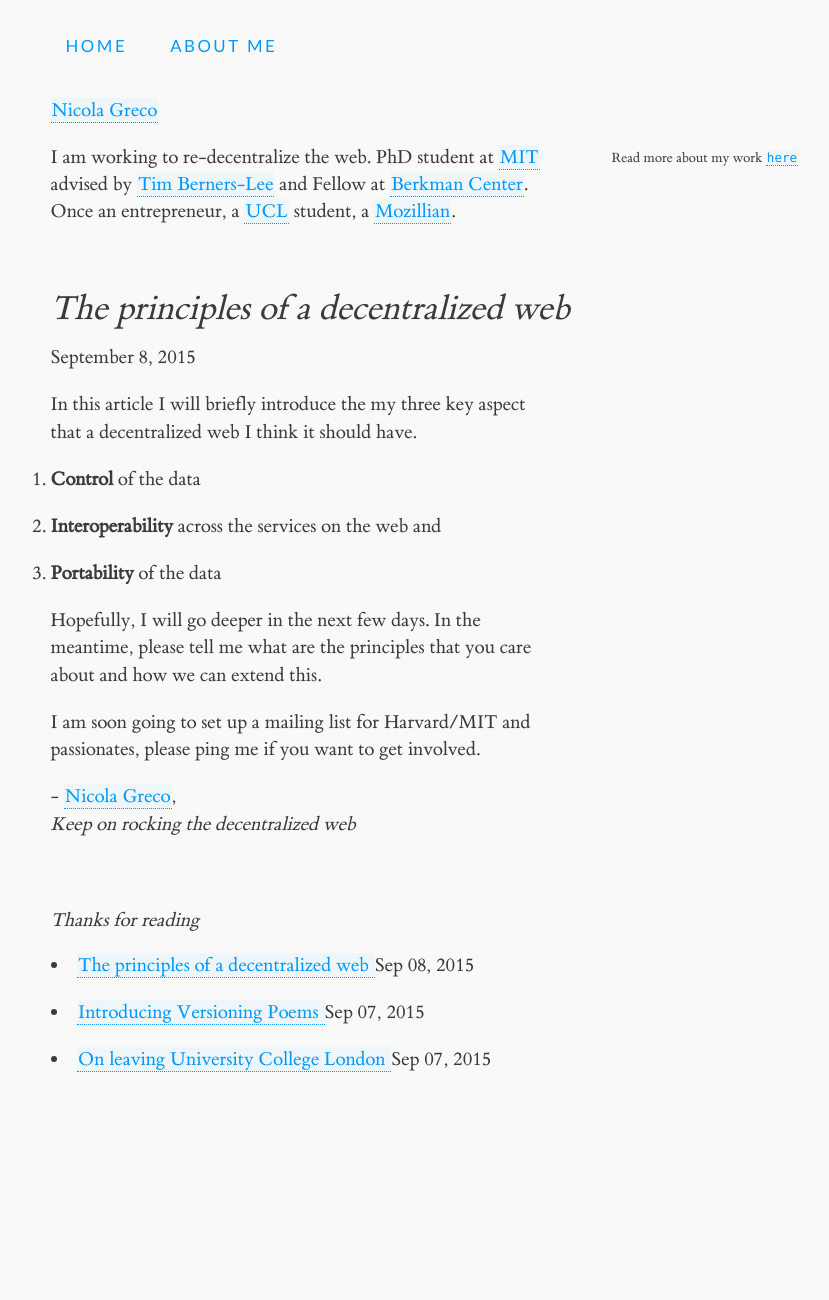
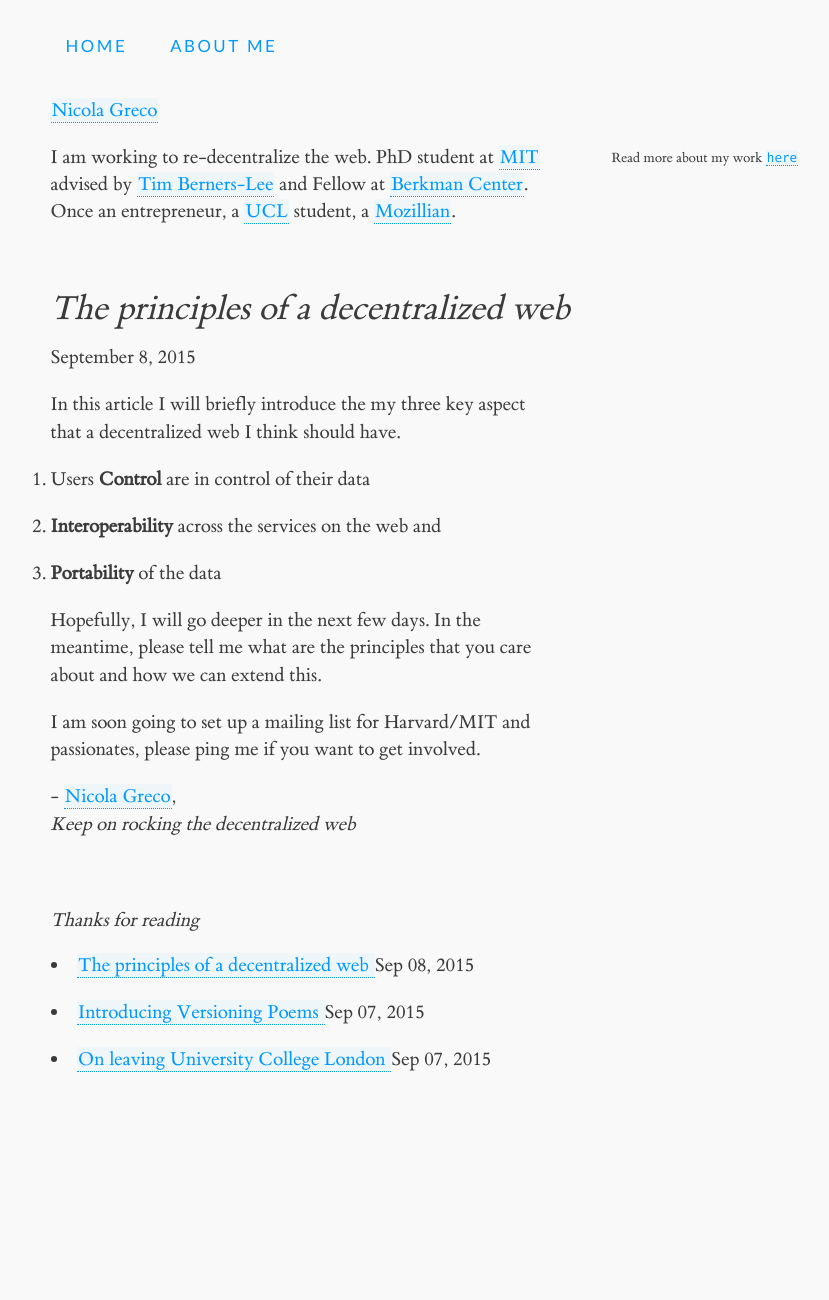
Before and after one commit to nicola/nicola.github.io, a Jekyll site: the page built from _posts/2015-09-08-decentralized-principles.md, in a window 1280 px wide. Shown: the whole page, without its empty margins (57-886 px from the left). Built offline with Jekyll 4.4.1, drawn with Linux system fonts in a browser that asks for light colours; comment, search, counter and statistics services are not loaded.

Commit message:
get involved

```diff
--- a/_posts/2015-09-08-decentralized-principles.md
+++ b/_posts/2015-09-08-decentralized-principles.md
@@ -5,9 +5,9 @@ date:   2015-09-08 18:06:04
 categories: Decentralized Web
 ---
 
-In this article I will briefly introduce the my three key aspect that a decentralized web I think it should have.
+In this article I will briefly introduce the my three key aspect that a decentralized web I think should have.
 
-1. __Control__ of the data
+1. Users __Control__ are in control of their data
 2. __Interoperability__ across the services on the web and
 3. __Portability__ of the data
 
```
